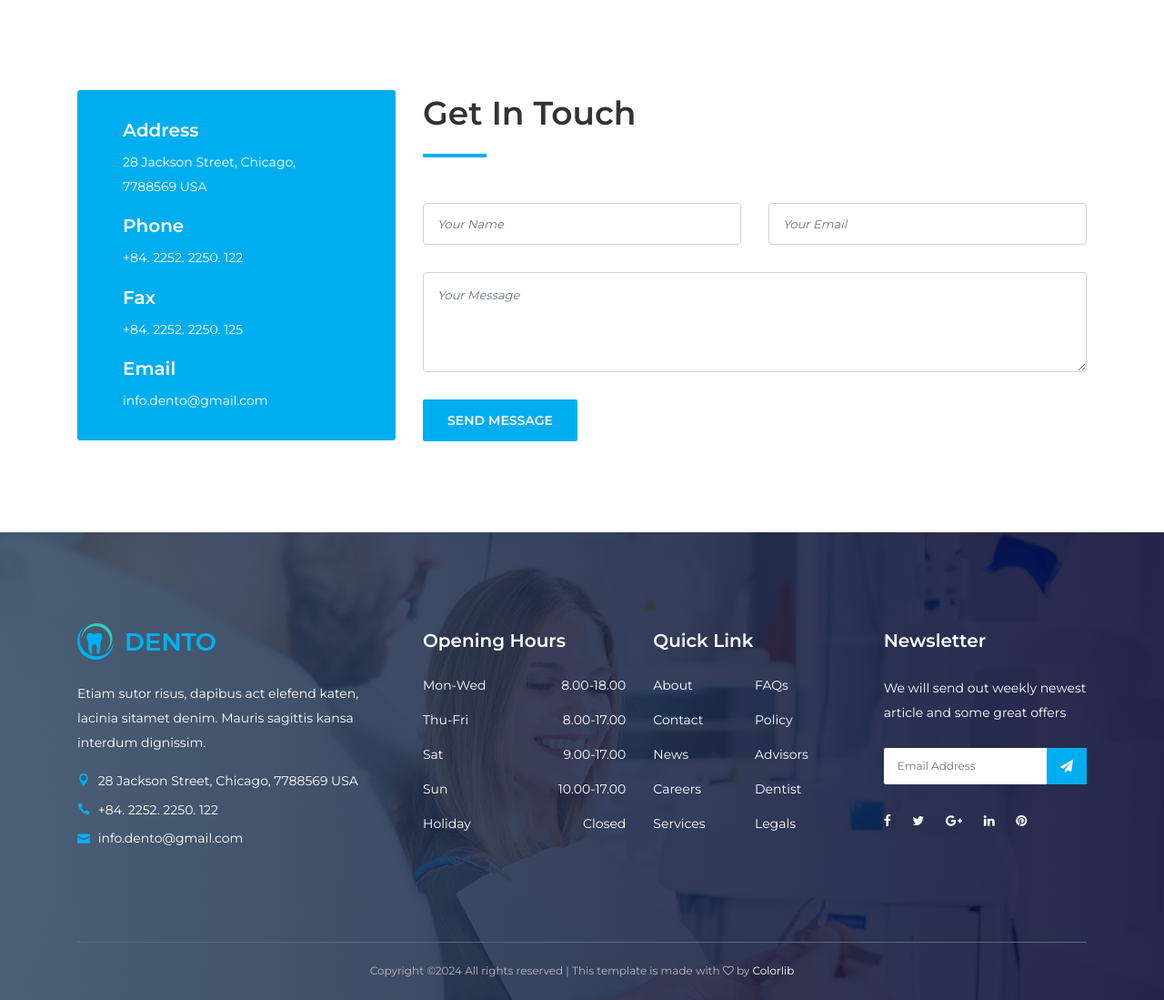
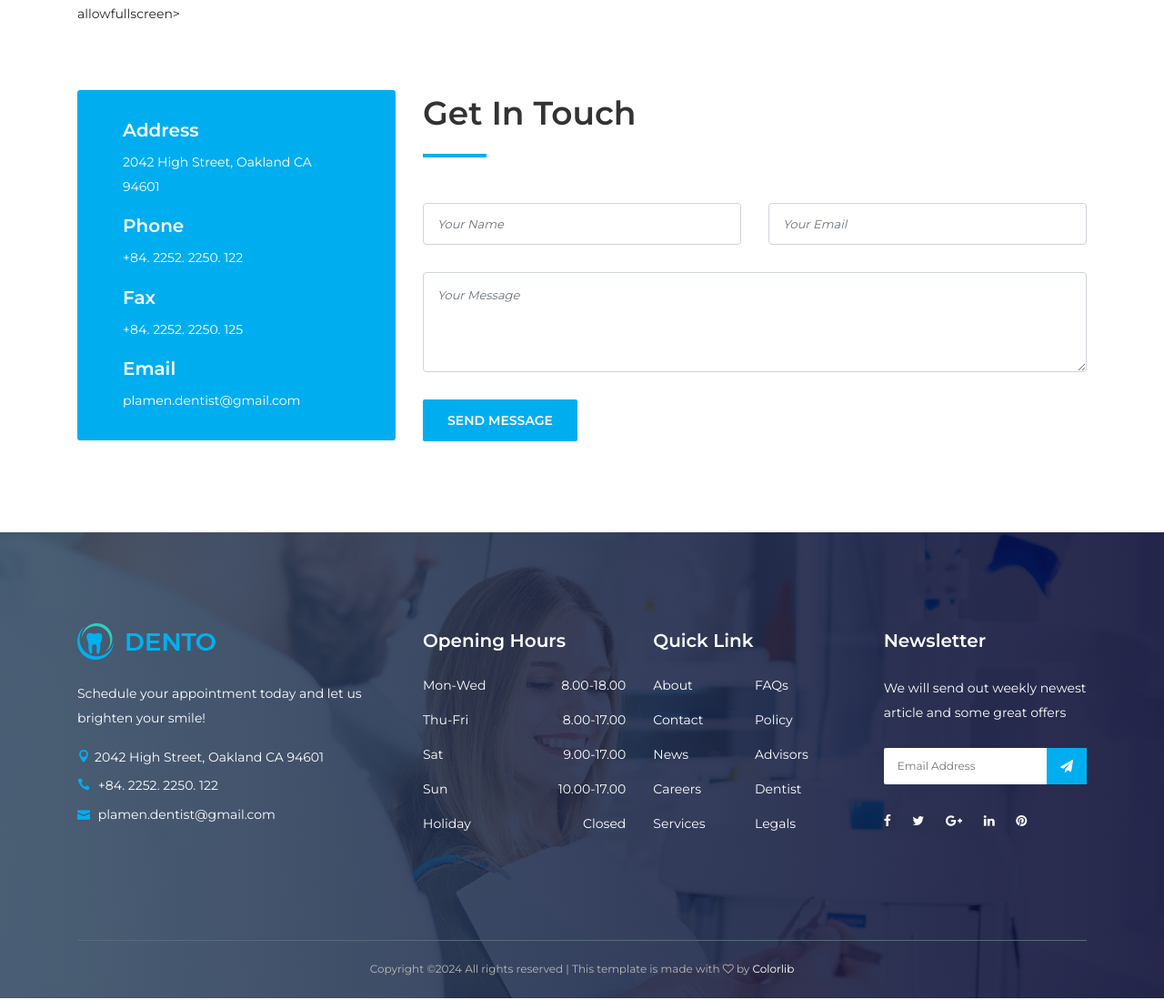
Before and after one commit to TankEngine-ish/Dental_Clinic_Website, a Django app: page /contact.html in a window 1280 px wide. Shown: the part 932-2031 px from the top of the page at 91% size. Run offline with Django 5.2, Linux system fonts and the light colour scheme; some libraries are stand-ins or nearby versions; some web fonts are replaced.

Commit message:
edit address and map in contact.html

```diff
--- a/dental/website/templates/contact.html
+++ b/dental/website/templates/contact.html
@@ -10,7 +10,7 @@
   <meta name="viewport" content="width=device-width, initial-scale=1, shrink-to-fit=no">
 
   <!-- Title -->
-  <title>Dento - Dentist &amp; Medical HTML Template</title>
+  <title>Dr. Plamen Dimitrov - Contact Page</title>
 
   <!-- Favicon -->
   <link rel="icon" href="{% static 'website/img/core-img/favicon.ico' %}">
@@ -46,9 +46,7 @@
             <div class="top-header-social-info text-right">
               <a href="#" data-toggle="tooltip" data-placement="bottom" title="Facebook"><i class="fa fa-facebook"></i></a>
               <a href="#" data-toggle="tooltip" data-placement="bottom" title="Twitter"><i class="fa fa-twitter"></i></a>
-              <a href="#" data-toggle="tooltip" data-placement="bottom" title="Google Plus"><i class="fa fa-google-plus"></i></a>
               <a href="#" data-toggle="tooltip" data-placement="bottom" title="Linkedin"><i class="fa fa-linkedin"></i></a>
-              <a href="#" data-toggle="tooltip" data-placement="bottom" title="Pinterest"><i class="fa fa-pinterest"></i></a>
             </div>
           </div>
         </div>
@@ -165,7 +163,7 @@
       <div class="row">
         <div class="col-12">
           <div class="google-maps mb-100">
-            <iframe src="https://www.google.com/maps/embed?pb=!1m18!1m12!1m3!1d11956.9355465873!2d24.0768412544878!3d56.9550599906977!2m3!1f0!2f0!3f0!3m2!1i1024!2i768!4f13.1!3m3!1m2!1s0x46eecfb0e5073ded%3A0x400cfcd68f2fe30!2z4Kaw4Ka_4KaX4Ka-LCDgprLgp43gpq_gpr7gpp_gp43gpq3gpr_gpoY!5e0!3m2!1sbn!2sbd!4v1543911160102"
+            <iframe src="https://www.google.com/maps/embed?pb=!1m18!1m12!1m3!1d3153.5741456523074!2d-122.21090481691269!3d37.77658240149161!2m3!1f0!2f0!3f0!3m2!1i1024!2i768!4f13.1!3m3!1m2!1s0x808f866631db9159%3A0xd35f2b29a514540e!2s2042%20High%20St%2C%20Oakland%2C%20CA%2094601%2C%20USA!5e0!3m2!1sen!2sbg!4v1709551820543!5m2!1sen!2sbg" width="600" height="450" style="border:0;" allowfullscreen="" loading="lazy" referrerpolicy="no-referrer-when-downgrade"></iframe>
               allowfullscreen></iframe>
           </div>
         </div>
@@ -176,7 +174,7 @@
         <div class="col-12 col-md-4">
           <div class="contact-information">
             <h5>Address</h5>
-            <p>28 Jackson Street, Chicago, 7788569 USA</p>
+            <p>2042 High Street, Oakland CA 94601</p>
 
             <h5>Phone</h5>
             <p>+84. 2252. 2250. 122</p>
@@ -185,7 +183,7 @@
             <p>+84. 2252. 2250. 125</p>
 
             <h5>Email</h5>
-            <p class="mb-0">info.dento@gmail.com</p>
+            <p class="mb-0">plamen.dentist@gmail.com</p>
           </div>
         </div>
 
@@ -230,11 +228,11 @@
         <div class="col-12 col-sm-6 col-lg-4">
           <div class="single-footer-widget">
             <a href="./index.html" class="d-block mb-4"><img src="{% static 'website/img/core-img/logo.png' %}" alt=""></a>
-            <p>Etiam sutor risus, dapibus act elefend katen, lacinia sitamet denim. Mauris sagittis kansa interdum dignissim.</p>
+            <p>Schedule your appointment today and let us brighten your smile!</p>
             <div class="footer-contact">
-              <p><i class="icon_pin"></i> 28 Jackson Street, Chicago, 7788569 USA</p>
+              <p><i class="icon_pin"></i>2042 High Street, Oakland CA 94601</p>
               <p><i class="icon_phone"></i> +84. 2252. 2250. 122</p>
-              <p><i class="icon_mail"></i> info.dento@gmail.com</p>
+              <p><i class="icon_mail"></i> plamen.dentist@gmail.com</p>
             </div>
           </div>
         </div>
```
